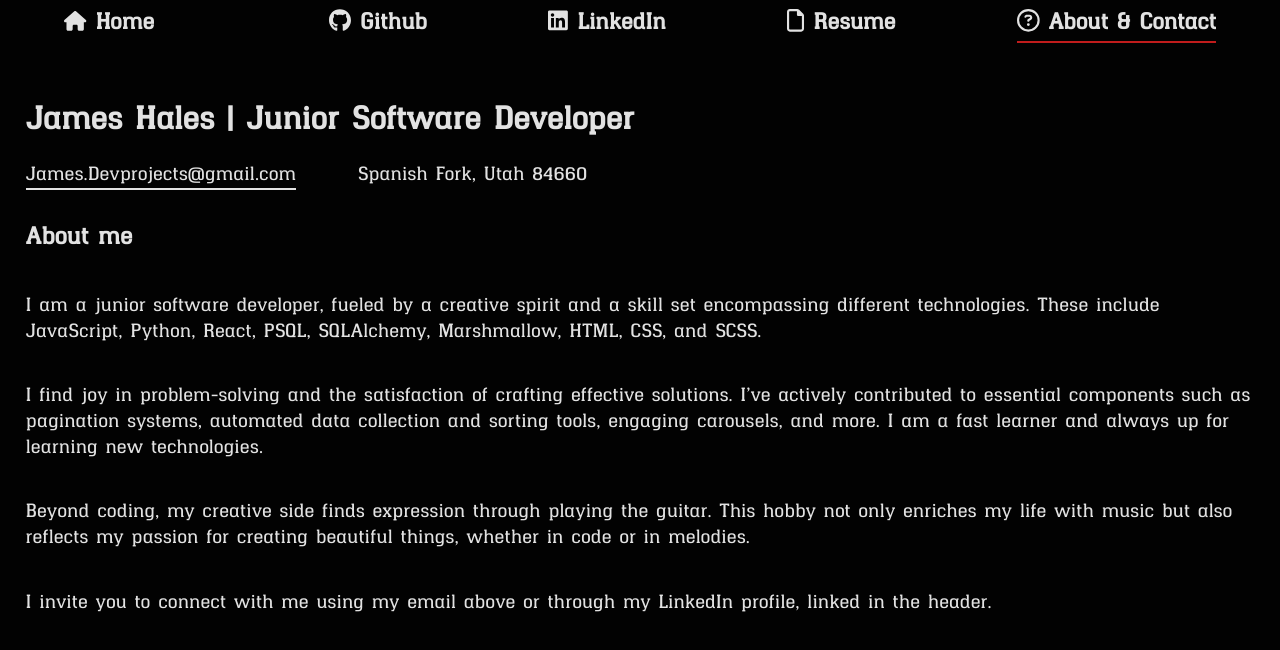
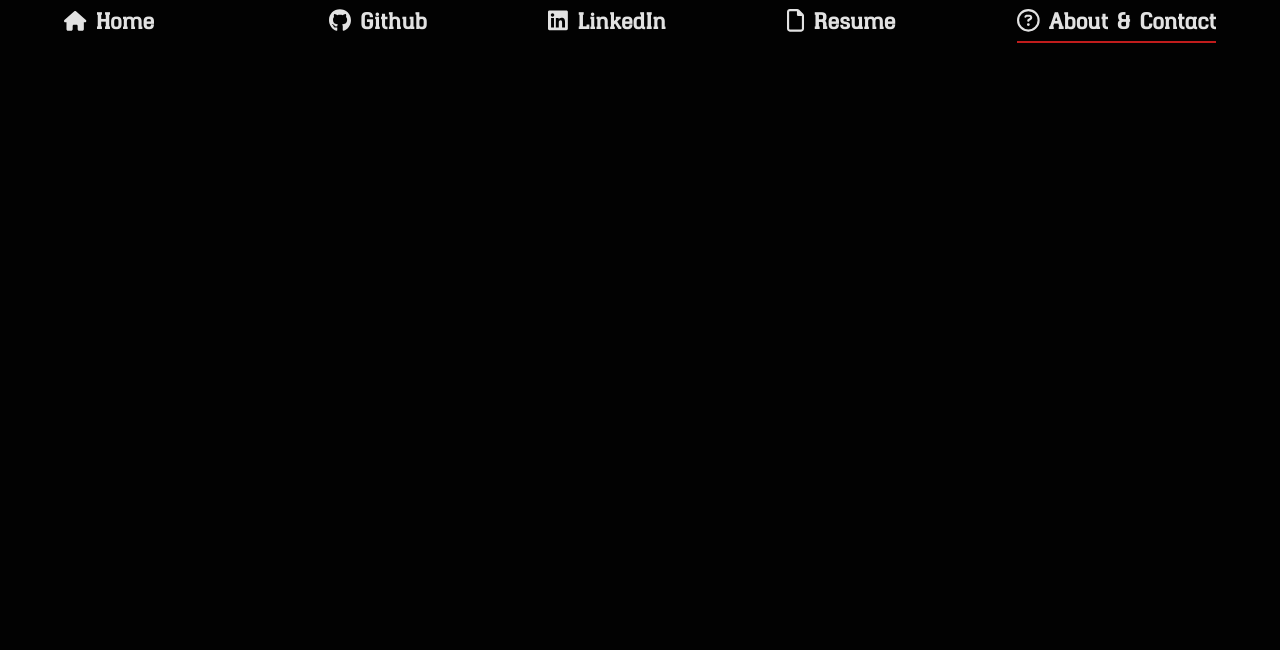
Before and after one commit to Jamesh431/Jamesh431.github.io, a React (Create React App) app: page /about in a window 1280 px wide. Shown: the top 650 px of the page. Built offline with nearby package versions, Linux system fonts and the light colour scheme.

Commit message:
configuring for github pages

```diff
--- a/package.json
+++ b/package.json
@@ -1,5 +1,5 @@
 {
-  "homepage": "https://Jamesh431.github.io/",
+  "homepage": "https://Jamesh431.github.io/Portfolio",
   "name": "portfolio",
   "version": "0.1.0",
   "private": true,
--- a/src/components/routing/DefaultContainer.jsx
+++ b/src/components/routing/DefaultContainer.jsx
@@ -14,9 +14,9 @@ export default function DefaultContainer() {
       <Route component={Navbar} />
 
       <Switch>
-        <Route exact path="/" component={LandingPage} />
-        <Route path="/github" component={Github} />
-        <Route path="/about" component={About} />
+        <Route exact path="/Portfolio" component={LandingPage} />
+        <Route path="/Portfolio/github" component={Github} />
+        <Route path="/Portfolio/about" component={About} />
       </Switch>
     </Router>
   );
```
